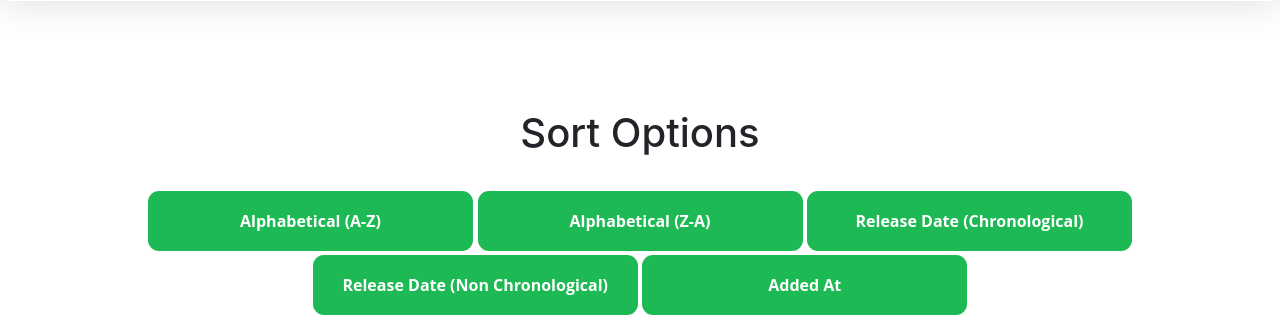
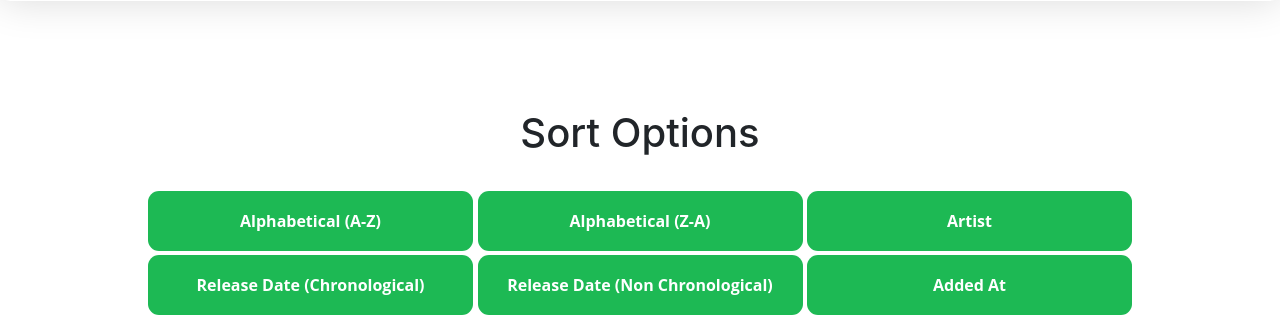
Before and after one commit to eliasbenb/Sortify, a Flask app: template templates/playlist.html in a window 1280 px wide. Shown: the part 1125-1456 px from the top of the page. Run offline with Flask 2, Linux system fonts and the light colour scheme; the template is opened without the code that fills it: most values are stand-ins (such as "Sample title", 1, 10 or a date in 2020); some libraries are stand-ins or nearby versions.

Commit message:
Add sorting by artist

```diff
--- a/app.py
+++ b/app.py
@@ -3,6 +3,10 @@ from flask import Flask, render_template, redirect, request, session, make_respo
 from datetime import datetime
 import os, requests, spotipy, sys
 import spotipy.util as util
+
+import json
+from pprint import pprint
+import re
 
 ##########  FLASK CONFIG   ##########
 app = Flask(__name__)
@@ -151,6 +155,30 @@ def sort_by_alphabetical_za(index):
         index = 1
     return render_template('sorted.html', playlist = playlist, index = index)
 
+@app.route('/playlists/<int:index>/artist')
+def sort_by_artist(index):
+    sp = spotipy.Spotify(auth=session['token'])
+    username = sp.current_user()['id']
+    playlists_soup = sp.current_user_playlists()
+    playlist = playlists_soup['items'][index-1]
+    playlist_id = playlist['id']
+
+    def clean_artist(name: str):
+        name = name.lower()
+        words = [w for w in name.split() if w not in ['a', 'an', 'the']]
+        return ' '.join(words)
+
+    original_tracks = []
+    original_tracks.extend(get_tracks(sp, username, playlist_id))
+
+    sorted_tracks = sorted(original_tracks,
+                    key=lambda k: clean_artist(k['track']["artists"][0]["name"]))
+    replace_tracks(sorted_tracks, sp, playlist_id, username, playlist)
+
+    if playlist['owner']['id'] != username:
+        index = 1
+    return render_template('sorted.html', playlist = playlist, index = index)
+
 @app.route('/playlists/<int:index>/release_date-chronological')
 def sort_by_release_date_chronological(index):
     sp = spotipy.Spotify(auth=session['token'])
--- a/templates/playlist.html
+++ b/templates/playlist.html
@@ -60,8 +60,10 @@
     <div class="container" style="margin-top: 2em; margin-bottom: 1em;">
         <a href="/playlists/{{ index }}/alphabetical-az"><div id="button-2" style="background: #1db954; border-radius: 11px; width: 325px; height: 60px; color:  #ffffff; display: inline-block; font: normal bold 16px/60px 'Open Sans', sans-serif; text-align: center; margin-top: 0.25em;">Alphabetical (A-Z)</div></a>
         <a href="/playlists/{{ index }}/alphabetical-za"><div id="button-3" style="background: #1db954; border-radius: 11px; width: 325px; height: 60px; color:  #ffffff; display: inline-block; font: normal bold 16px/60px 'Open Sans', sans-serif; text-align: center; margin-top: 0.25em;">Alphabetical (Z-A)</div></a>
-        <a href="/playlists/{{ index }}/release_date-chronological"><div id="button-4" style="background: #1db954; border-radius: 11px; width: 325px; height: 60px; color:  #ffffff; display: inline-block; font: normal bold 16px/60px 'Open Sans', sans-serif; text-align: center; margin-top: 0.25em;">Release Date (Chronological)</div></a>
-        <a href="/playlists/{{ index }}/release_date-non_chronological"><div id="button-5" style="background: #1db954; border-radius: 11px; width: 325px; height: 60px; color:  #ffffff; display: inline-block; font: normal bold 16px/60px 'Open Sans', sans-serif; text-align: center; margin-top: 0.25em;">Release Date (Non Chronological)</div></a>
-        <a href="/playlists/{{ index }}/added_at"><div id="button-6" style="background: #1db954; border-radius: 11px; width: 325px; height: 60px; color:  #ffffff; display: inline-block; font: normal bold 16px/60px 'Open Sans', sans-serif; text-align: center; margin-top: 0.25em;">Added At</div></a>
+        <a href="/playlists/{{ index }}/artist"><div id="button-4" style="background: #1db954; border-radius: 11px; width: 325px; height: 60px; color:  #ffffff; display: inline-block; font: normal bold 16px/60px 'Open Sans', sans-serif; text-align: center; margin-top: 0.25em;">Artist</div></a>
+        <a href="/playlists/{{ index }}/release_date-chronological"><div id="button-5" style="background: #1db954; border-radius: 11px; width: 325px; height: 60px; color:  #ffffff; display: inline-block; font: normal bold 16px/60px 'Open Sans', sans-serif; text-align: center; margin-top: 0.25em;">Release Date (Chronological)</div></a>
+        <a href="/playlists/{{ index }}/release_date-non_chronological"><div id="button-6" style="background: #1db954; border-radius: 11px; width: 325px; height: 60px; color:  #ffffff; display: inline-block; font: normal bold 16px/60px 'Open Sans', sans-serif; text-align: center; margin-top: 0.25em;">Release Date (Non Chronological)</div></a>
+        <a href="/playlists/{{ index }}/added_at"><div id="button-7" style="background: #1db954; border-radius: 11px; width: 325px; height: 60px; color:  #ffffff; display: inline-block; font: normal bold 16px/60px 'Open Sans', sans-serif; text-align: center; margin-top: 0.25em;">Added At</div></a>
+    </div>
 </section>
 {% endblock %}
```
